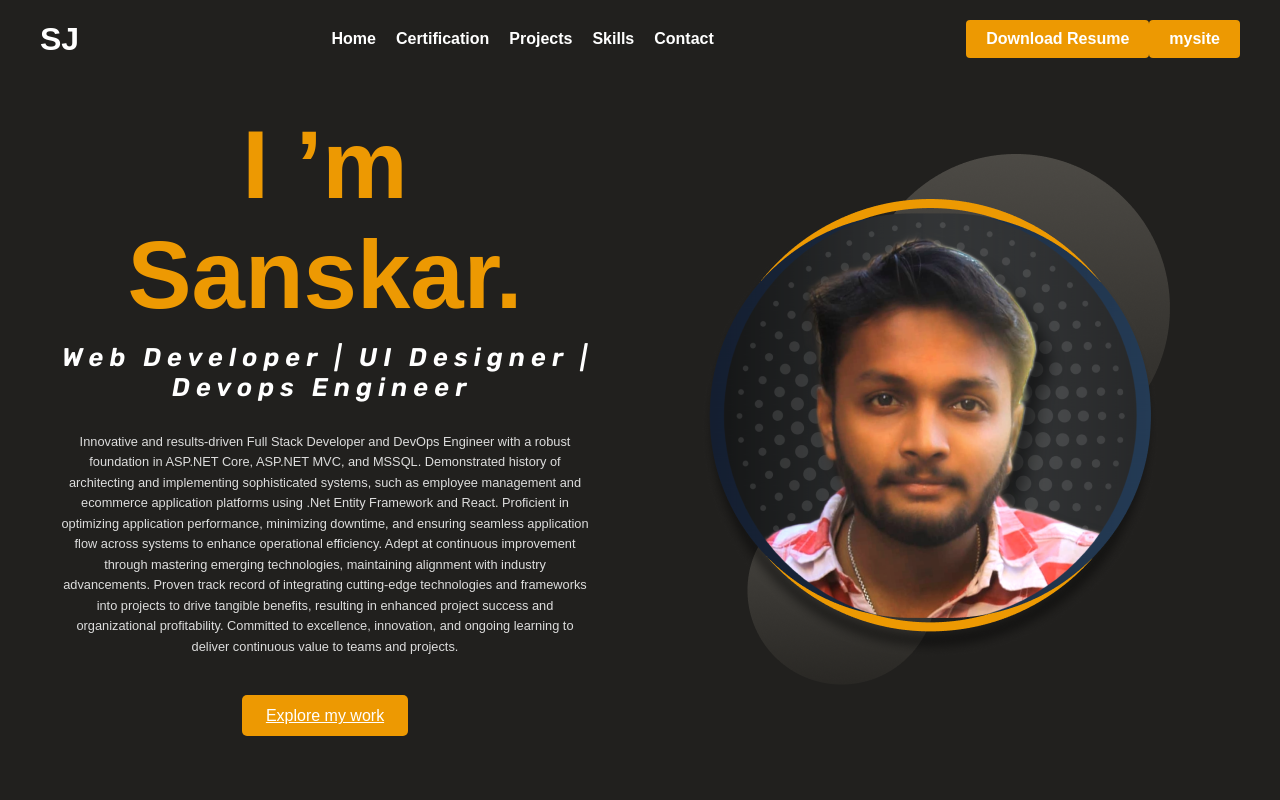
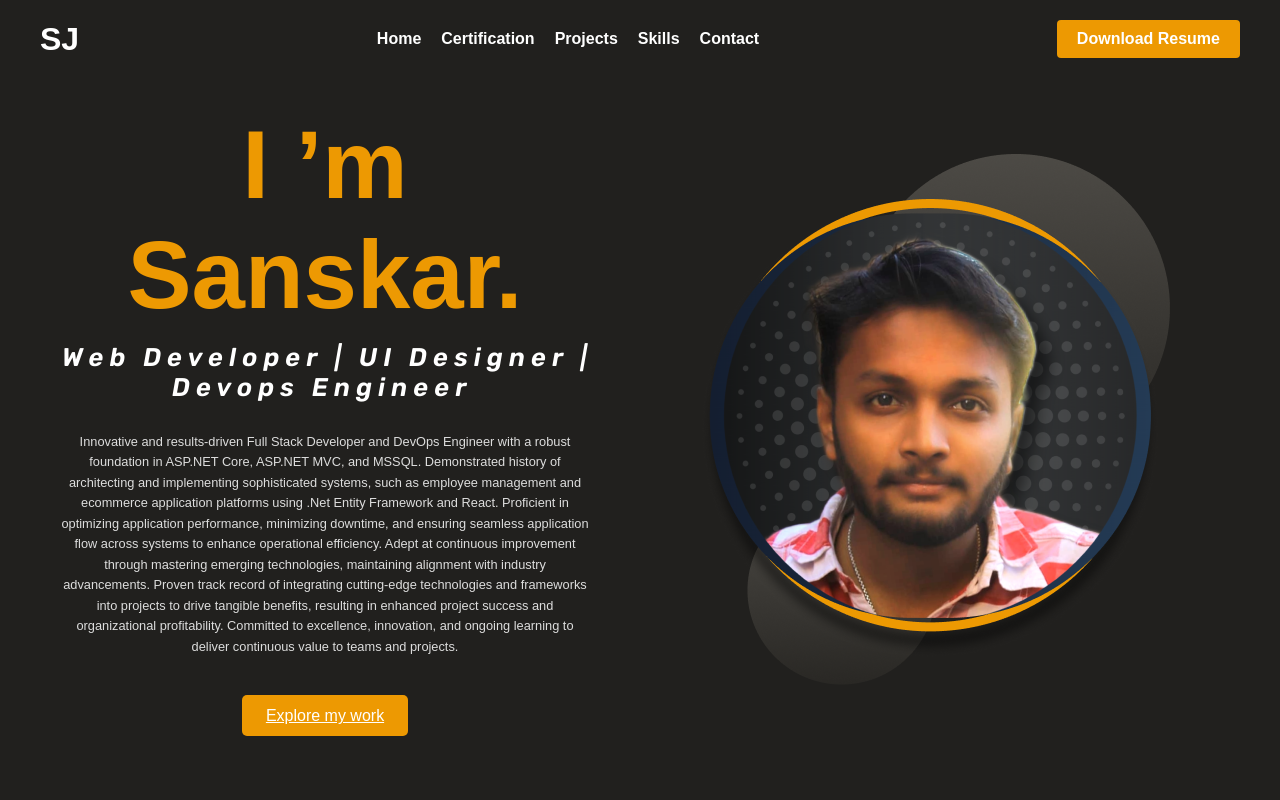
Before and after one commit to Sanskar-Jaiswal/PortfolioJS, a React (Create React App) app: page / in a window 1280 px wide. Shown: the top 800 px of the page. Built offline with nearby package versions, Linux system fonts and the light colour scheme; a web font is replaced by a local one.

Commit message:
Added path to the resume and removed the website link

```diff
--- a/src/component/Header/Header.js
+++ b/src/component/Header/Header.js
@@ -1,5 +1,7 @@
 import React from 'react';
 import './Header.css';
+
+// {<a href='https://ecommerce-react-three-zeta.vercel.app/' className="download-link">mysite</a>}
 
 const Header = () => {
   return (
@@ -17,10 +19,10 @@ const Header = () => {
         </ul>
       </nav>
       <div className="download-btn">
-        <a href="./pdf/SanskarJaiswal_Resume.pdf" download="Sanskar_Jaiswal_Resume" className="download-link">
+        <a href="./pdf/SanskarJaiswalResume.pdf" download="Sanskar_Jaiswal_Resume" className="download-link">
           Download Resume
         </a>
-        <a href='https://ecommerce-react-three-zeta.vercel.app/' className="download-link">mysite</a>
+
       </div>
     </header>
   );
```
